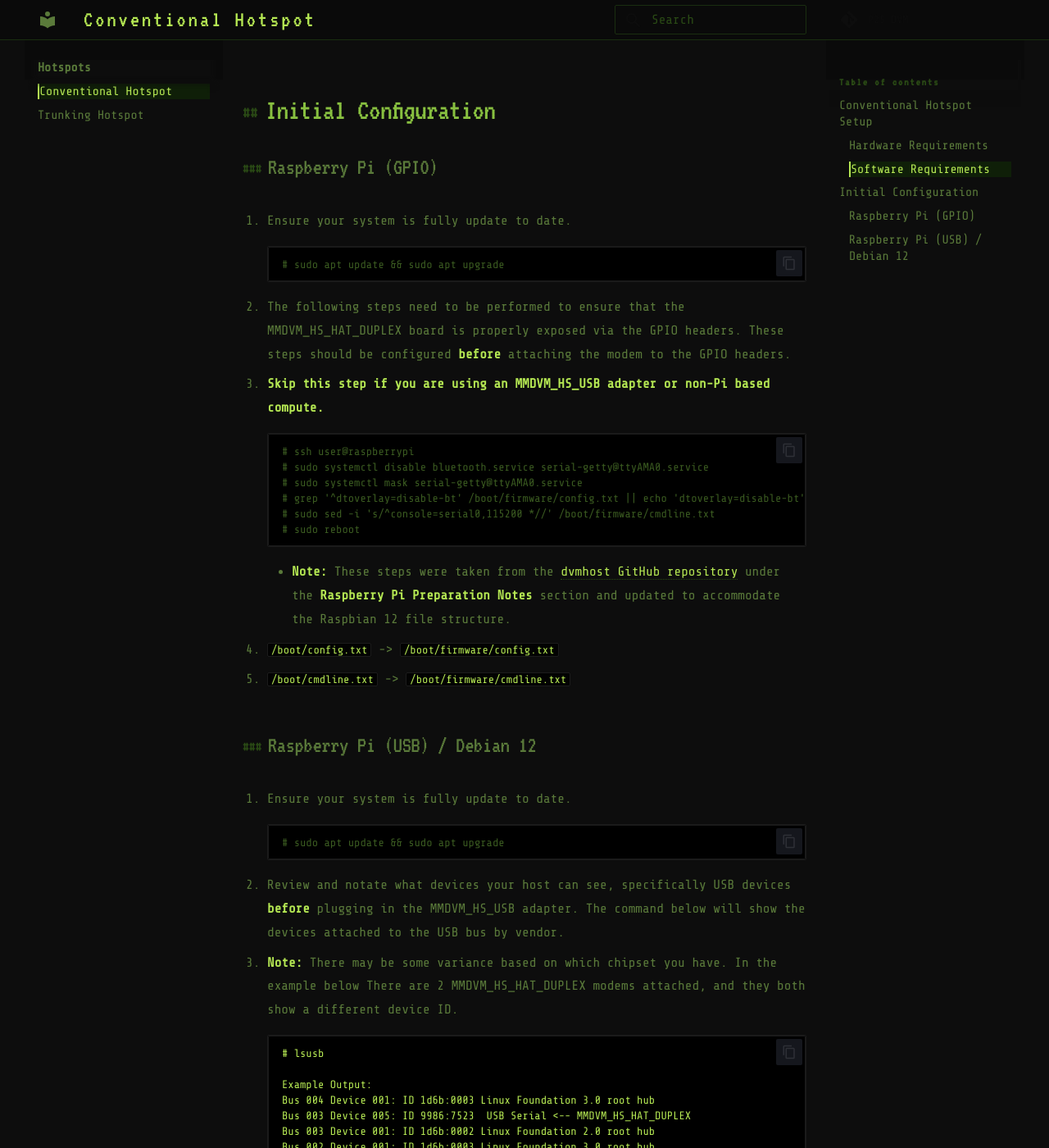
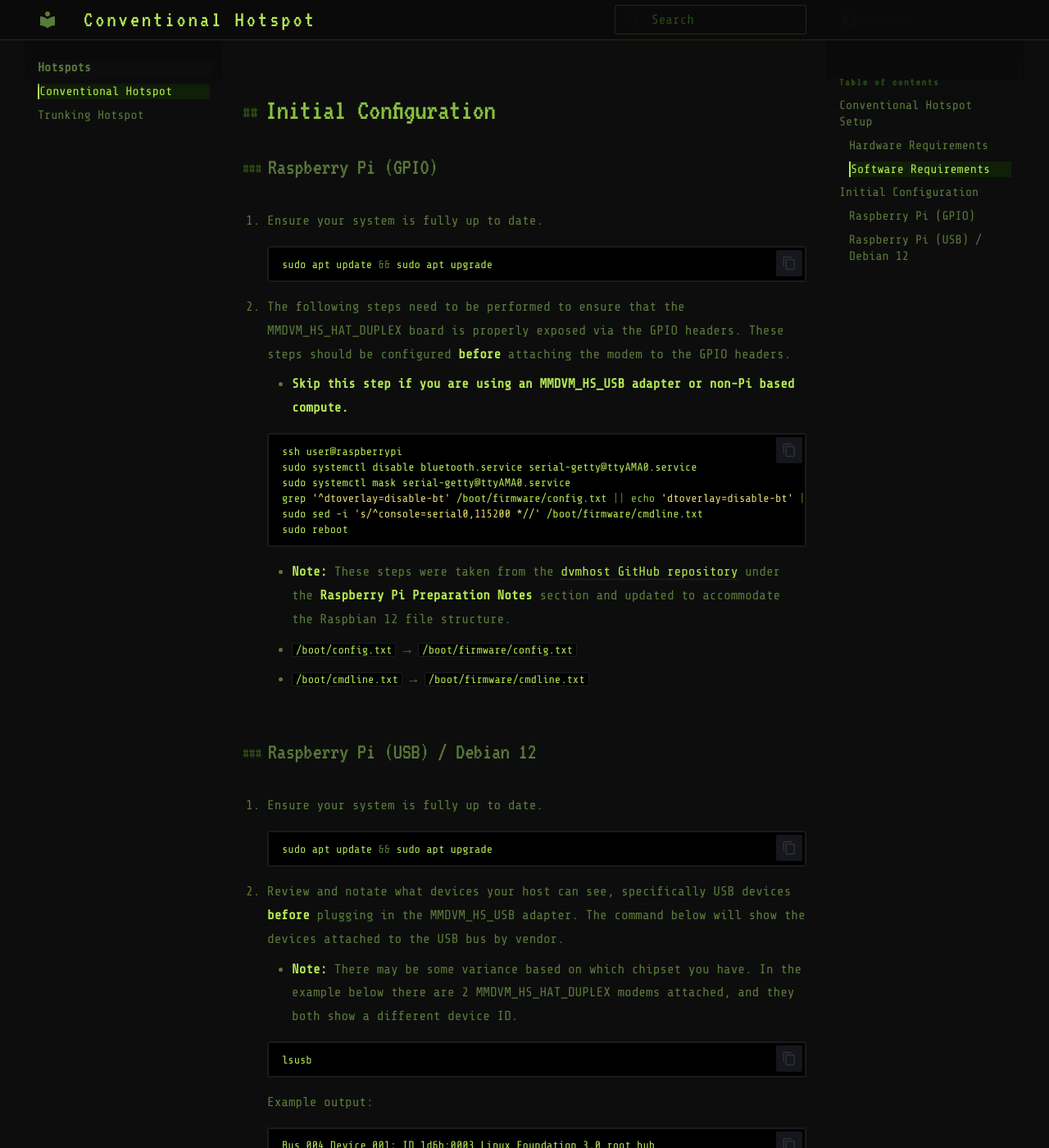
Before and after one commit to p25-dvm/p25-dvm.github.io, an MkDocs documentation site: the page built from docs/conventional-hotspot/conventional-hotspot.md, in a window 1280 px wide and 1400 px high, scrolled down 896 px. Shown: the whole window at 82% size. Built offline with MkDocs 1.6.1 and Material for MkDocs 9.7.7, drawn with Linux system fonts in a browser that asks for light colours; some of the changed text lies outside the part shown.

Commit message:
Update conventional-hotspot.md

````diff
--- a/docs/conventional-hotspot/conventional-hotspot.md
+++ b/docs/conventional-hotspot/conventional-hotspot.md
@@ -17,44 +17,48 @@
 
 ### Raspberry Pi (GPIO)
 
-1. Ensure your system is fully update to date.
+1. Ensure your system is fully up to date.
 
     ```bash
-    # sudo apt update && sudo apt upgrade
+    sudo apt update && sudo apt upgrade
     ```
 
 2. The following steps need to be performed to ensure that the MMDVM_HS_HAT_DUPLEX board is properly exposed via the GPIO headers. These steps should be configured **before** attaching the modem to the GPIO headers.
-   - **Skip this step if you are using an MMDVM_HS_USB adapter or non-Pi based compute.**
+
+    - **Skip this step if you are using an MMDVM_HS_USB adapter or non-Pi based compute.**
 
     ```bash
-    # ssh user@raspberrypi
-    # sudo systemctl disable bluetooth.service serial-getty@ttyAMA0.service
-    # sudo systemctl mask serial-getty@ttyAMA0.service
-    # grep '^dtoverlay=disable-bt' /boot/firmware/config.txt || echo 'dtoverlay=disable-bt' | sudo tee -a /boot/firmware/config.txt
-    # sudo sed -i 's/^console=serial0,115200 *//' /boot/firmware/cmdline.txt
-    # sudo reboot
+    ssh user@raspberrypi
+    sudo systemctl disable bluetooth.service serial-getty@ttyAMA0.service
+    sudo systemctl mask serial-getty@ttyAMA0.service
+    grep '^dtoverlay=disable-bt' /boot/firmware/config.txt || echo 'dtoverlay=disable-bt' | sudo tee -a /boot/firmware/config.txt
+    sudo sed -i 's/^console=serial0,115200 *//' /boot/firmware/cmdline.txt
+    sudo reboot
     ```
 
     - **Note:** These steps were taken from the [dvmhost GitHub repository](https://github.com/DVMProject/dvmhost) under the **Raspberry Pi Preparation Notes** section and updated to accommodate the Raspbian 12 file structure.
-
-- `/boot/config.txt` -> `/boot/firmware/config.txt`
-- `/boot/cmdline.txt` -> `/boot/firmware/cmdline.txt`
+      - `/boot/config.txt` → `/boot/firmware/config.txt`
+      - `/boot/cmdline.txt` → `/boot/firmware/cmdline.txt`
 
 ### Raspberry Pi (USB) / Debian 12
 
-1. Ensure your system is fully update to date.
+1. Ensure your system is fully up to date.
 
     ```bash
-    # sudo apt update && sudo apt upgrade
+    sudo apt update && sudo apt upgrade
     ```
 
 2. Review and notate what devices your host can see, specifically USB devices **before** plugging in the MMDVM_HS_USB adapter. The command below will show the devices attached to the USB bus by vendor.
-   - **Note:** There may be some variance based on which chipset you have. In the example below There are 2 MMDVM_HS_HAT_DUPLEX modems attached, and they both show a different device ID.
+
+    - **Note:** There may be some variance based on which chipset you have. In the example below there are 2 MMDVM_HS_HAT_DUPLEX modems attached, and they both show a different device ID.
+
+    ```bash
+    lsusb
+    ```
+
+    Example output:
 
     ```
-    # lsusb
-
-    Example Output:
     Bus 004 Device 001: ID 1d6b:0003 Linux Foundation 3.0 root hub
     Bus 003 Device 005: ID 9986:7523  USB Serial <-- MMDVM_HS_HAT_DUPLEX
     Bus 003 Device 001: ID 1d6b:0002 Linux Foundation 2.0 root hub
@@ -63,8 +67,8 @@
     Bus 001 Device 001: ID 1d6b:0002 Linux Foundation 2.0 root hub
     ```
 
-    ```
-    # ls /dev | grep USB
+    ```bash
+    ls /dev | grep USB
     ```
 
-3. This will show the physical location of the adapter. A single adapter will likely reside at `/dev/ttyUSB0.`
+3. This will show the physical location of the adapter. A single adapter will likely reside at `/dev/ttyUSB0`.
````
